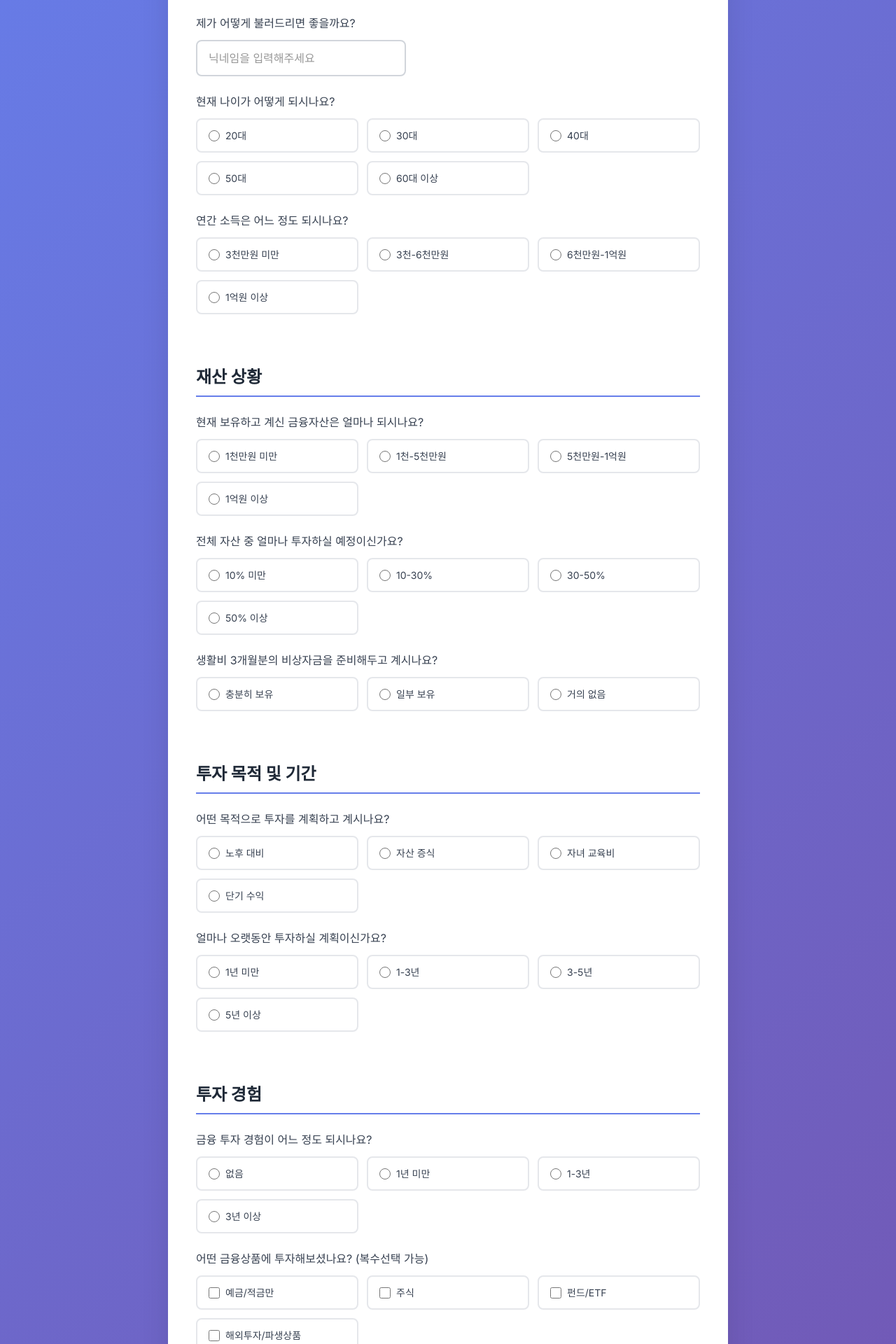
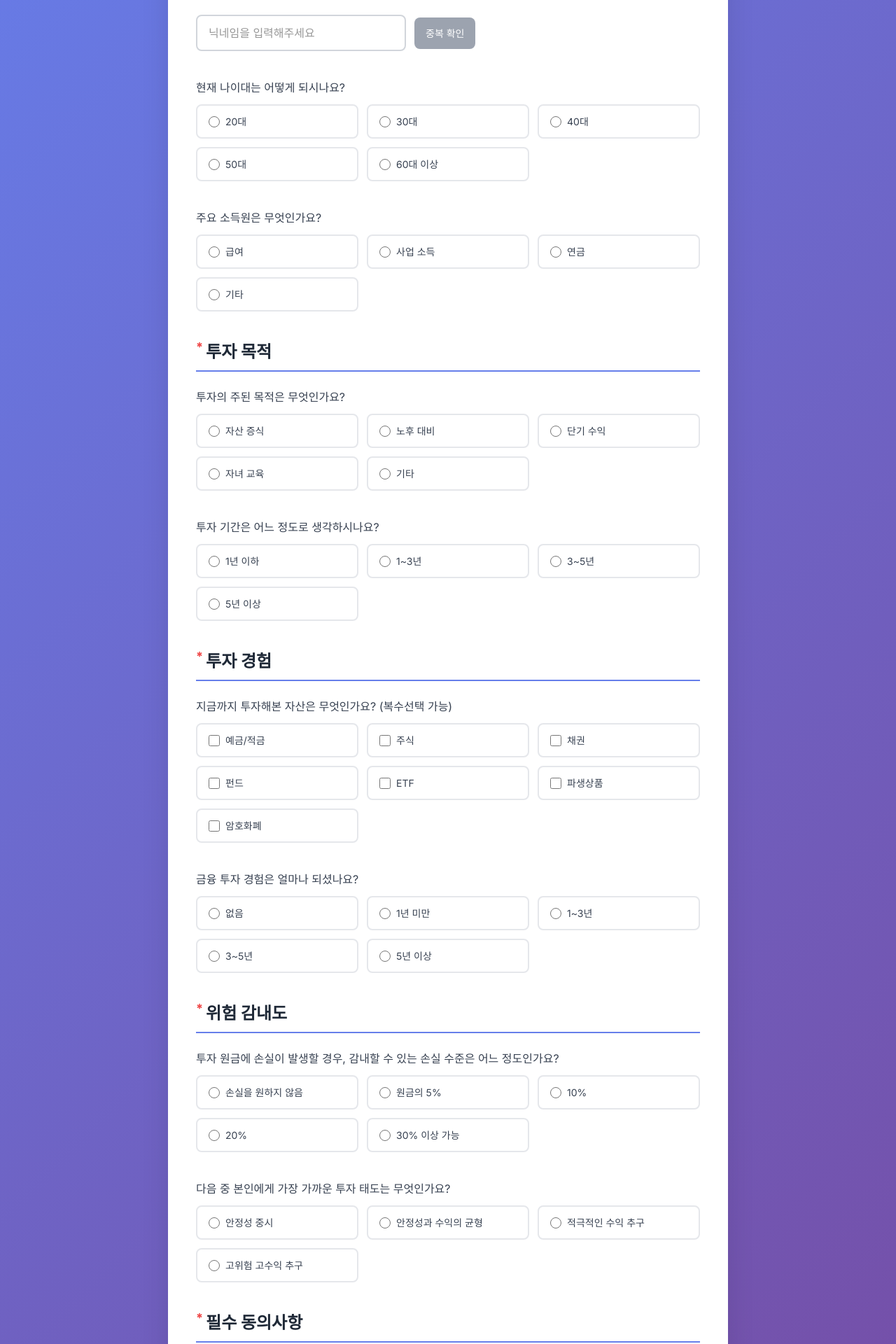
Before and after one commit to llcodingll/rebra, a React (Vite) app in the folder frontend/: page /signup in a window 1280 px wide. Shown: the part 300-2220 px from the top of the page at 70% size. Built offline with nearby package versions, Linux system fonts and the light colour scheme; a web font is replaced by a local one.

Commit message:
style: 회원가입 설문 UI 2차 수정

```diff
--- a/frontend/src/pages/signup/SignupPage.module.css
+++ b/frontend/src/pages/signup/SignupPage.module.css
@@ -40,8 +40,6 @@
 .submitSection {
   text-align: center;
   margin-top: 40px;
-  padding-top: 32px;
-  border-top: 1px solid #e5e7eb;
 }
 
 .submitButton {
--- a/frontend/src/pages/signup/SignupPage.tsx
+++ b/frontend/src/pages/signup/SignupPage.tsx
@@ -7,18 +7,13 @@ import SurveyTextInput from '../../widget/survey/SurveyTextInput';
 import AgreementCheckboxes from '../../widget/survey/AgreementCheckboxes';
 import {
   ageOptions,
-  incomeOptions,
-  assetOptions,
-  investmentRatioOptions,
-  emergencyOptions,
+  incomeSourceOptions,
   purposeOptions,
   periodOptions,
   experienceOptions,
   productOptions,
   maxLossOptions,
   styleOptions,
-  declineOptions,
-  liquidityOptions,
   agreements,
 } from './surveyOptions';
 import styles from './SignupPage.module.css';
@@ -26,44 +21,38 @@ import styles from './SignupPage.module.css';
 interface SurveyData {
   nickname: string;
   age: string;
-  income: string;
-  assets: string;
-  investmentRatio: string;
-  emergency: string;
+  incomeSource: string;
   purpose: string;
   period: string;
   experience: string;
   products: string[];
   maxLoss: string;
   style: string;
-  decline: string;
-  liquidity: string;
   riskAwareness: boolean;
   resultAgreement: boolean;
   decisionConfirmation: boolean;
 }
+
+type DuplicateCheckStatus = 'none' | 'checking' | 'available' | 'unavailable';
 
 export default function SignupPage() {
   const navigate = useNavigate();
   const [surveyData, setSurveyData] = useState<SurveyData>({
     nickname: '',
     age: '',
-    income: '',
-    assets: '',
-    investmentRatio: '',
-    emergency: '',
+    incomeSource: '',
     purpose: '',
     period: '',
     experience: '',
     products: [],
     maxLoss: '',
     style: '',
-    decline: '',
-    liquidity: '',
     riskAwareness: false,
     resultAgreement: false,
     decisionConfirmation: false,
   });
+
+  const [duplicateCheckStatus, setDuplicateCheckStatus] = useState<DuplicateCheckStatus>('none');
 
   const handleInputChange = (field: keyof SurveyData, value: string | boolean) => {
     setSurveyData((prev) => ({ ...prev, [field]: value }));
@@ -86,22 +75,40 @@ export default function SignupPage() {
     navigate('/dashboard');
   };
 
+  const handleNicknameChange = (value: string) => {
+    handleInputChange('nickname', value);
+    if (duplicateCheckStatus !== 'none') {
+      setDuplicateCheckStatus('none');
+    }
+  };
+
+  const handleDuplicateCheck = async () => {
+    if (!surveyData.nickname) return;
+
+    setDuplicateCheckStatus('checking');
+
+    // 시뮬레이션: 실제로는 API 호출
+    await new Promise((resolve) => setTimeout(resolve, 1000));
+
+    // 간단한 시뮬레이션: 'admin', 'test' 닉네임은 중복으로 처리
+    const unavailableNicknames = ['admin', 'test', 'user'];
+    const isAvailable = !unavailableNicknames.includes(surveyData.nickname.toLowerCase());
+
+    setDuplicateCheckStatus(isAvailable ? 'available' : 'unavailable');
+  };
+
   const isFormValid = () => {
     return (
       surveyData.nickname &&
+      duplicateCheckStatus === 'available' &&
       surveyData.age &&
-      surveyData.income &&
-      surveyData.assets &&
-      surveyData.investmentRatio &&
-      surveyData.emergency &&
+      surveyData.incomeSource &&
       surveyData.purpose &&
       surveyData.period &&
       surveyData.experience &&
       surveyData.products.length > 0 &&
       surveyData.maxLoss &&
       surveyData.style &&
-      surveyData.decline &&
-      surveyData.liquidity &&
       surveyData.riskAwareness &&
       surveyData.resultAgreement &&
       surveyData.decisionConfirmation
@@ -117,63 +124,42 @@ export default function SignupPage() {
         </div>
 
         <form onSubmit={handleSubmit} className={styles.surveyForm}>
-          <SurveySection title='기본 정보'>
+          <SurveySection title='기본 정보' required={true}>
             <SurveyTextInput
-              label='제가 어떻게 불러드리면 좋을까요?'
+              label=''
               placeholder='닉네임을 입력해주세요'
               value={surveyData.nickname}
-              onChange={(value) => handleInputChange('nickname', value)}
+              onChange={handleNicknameChange}
+              showDuplicateCheck={true}
+              onDuplicateCheck={handleDuplicateCheck}
+              duplicateCheckStatus={duplicateCheckStatus}
             />
             <SurveyRadioQuestion
-              label='현재 나이가 어떻게 되시나요?'
+              label='현재 나이대는 어떻게 되시나요?'
               name='age'
               options={ageOptions}
               value={surveyData.age}
               onChange={(value) => handleInputChange('age', value)}
             />
             <SurveyRadioQuestion
-              label='연간 소득은 어느 정도 되시나요?'
-              name='income'
-              options={incomeOptions}
-              value={surveyData.income}
-              onChange={(value) => handleInputChange('income', value)}
+              label='주요 소득원은 무엇인가요?'
+              name='incomeSource'
+              options={incomeSourceOptions}
+              value={surveyData.incomeSource}
+              onChange={(value) => handleInputChange('incomeSource', value)}
             />
           </SurveySection>
 
-          <SurveySection title='재산 상황'>
+          <SurveySection title='투자 목적' required={true}>
             <SurveyRadioQuestion
-              label='현재 보유하고 계신 금융자산은 얼마나 되시나요?'
-              name='assets'
-              options={assetOptions}
-              value={surveyData.assets}
-              onChange={(value) => handleInputChange('assets', value)}
-            />
-            <SurveyRadioQuestion
-              label='전체 자산 중 얼마나 투자하실 예정이신가요?'
-              name='investmentRatio'
-              options={investmentRatioOptions}
-              value={surveyData.investmentRatio}
-              onChange={(value) => handleInputChange('investmentRatio', value)}
-            />
-            <SurveyRadioQuestion
-              label='생활비 3개월분의 비상자금을 준비해두고 계시나요?'
-              name='emergency'
-              options={emergencyOptions}
-              value={surveyData.emergency}
-              onChange={(value) => handleInputChange('emergency', value)}
-            />
-          </SurveySection>
-
-          <SurveySection title='투자 목적 및 기간'>
-            <SurveyRadioQuestion
-              label='어떤 목적으로 투자를 계획하고 계시나요?'
+              label='투자의 주된 목적은 무엇인가요?'
               name='purpose'
               options={purposeOptions}
               value={surveyData.purpose}
               onChange={(value) => handleInputChange('purpose', value)}
             />
             <SurveyRadioQuestion
-              label='얼마나 오랫동안 투자하실 계획이신가요?'
+              label='투자 기간은 어느 정도로 생각하시나요?'
               name='period'
               options={periodOptions}
               value={surveyData.period}
@@ -181,57 +167,40 @@ export default function SignupPage() {
             />
           </SurveySection>
 
-          <SurveySection title='투자 경험'>
+          <SurveySection title='투자 경험' required={true}>
+            <SurveyCheckboxQuestion
+              label='지금까지 투자해본 자산은 무엇인가요? (복수선택 가능)'
+              options={productOptions}
+              selectedValues={surveyData.products}
+              onChange={handleProductChange}
+            />
             <SurveyRadioQuestion
-              label='금융 투자 경험이 어느 정도 되시나요?'
+              label='금융 투자 경험은 얼마나 되셨나요?'
               name='experience'
               options={experienceOptions}
               value={surveyData.experience}
               onChange={(value) => handleInputChange('experience', value)}
             />
-            <SurveyCheckboxQuestion
-              label='어떤 금융상품에 투자해보셨나요? (복수선택 가능)'
-              options={productOptions}
-              selectedValues={surveyData.products}
-              onChange={handleProductChange}
-            />
           </SurveySection>
 
-          <SurveySection title='위험 감내도'>
+          <SurveySection title='위험 감내도' required={true}>
             <SurveyRadioQuestion
-              label='투자 시 최대 어느 정도의 손실까지 받아들이실 수 있나요?'
+              label='투자 원금에 손실이 발생할 경우, 감내할 수 있는 손실 수준은 어느 정도인가요?'
               name='maxLoss'
               options={maxLossOptions}
               value={surveyData.maxLoss}
               onChange={(value) => handleInputChange('maxLoss', value)}
             />
             <SurveyRadioQuestion
-              label='본인의 투자 성향을 어떻게 생각하시나요?'
+              label='다음 중 본인에게 가장 가까운 투자 태도는 무엇인가요?'
               name='style'
               options={styleOptions}
               value={surveyData.style}
               onChange={(value) => handleInputChange('style', value)}
             />
-            <SurveyRadioQuestion
-              label='만약 투자자산이 20% 하락한다면 어떻게 하시겠나요?'
-              name='decline'
-              options={declineOptions}
-              value={surveyData.decline}
-              onChange={(value) => handleInputChange('decline', value)}
-            />
           </SurveySection>
 
-          <SurveySection title='유동성'>
-            <SurveyRadioQuestion
-              label='투자 중에 갑자기 돈이 필요할 가능성이 어느 정도 되시나요?'
-              name='liquidity'
-              options={liquidityOptions}
-              value={surveyData.liquidity}
-              onChange={(value) => handleInputChange('liquidity', value)}
-            />
-          </SurveySection>
-
-          <SurveySection title='필수 동의사항'>
+          <SurveySection title='필수 동의사항' required={true}>
             <AgreementCheckboxes
               agreements={agreements}
               values={{
@@ -244,7 +213,7 @@ export default function SignupPage() {
           </SurveySection>
 
           <div className={styles.submitSection}>
-            <button type='submit' className={styles.submitButton} disabled={false /*!isFormValid()*/}>
+            <button type='submit' className={styles.submitButton} disabled={!isFormValid()}>
               제출하기
             </button>
           </div>
--- a/frontend/src/pages/signup/surveyOptions.ts
+++ b/frontend/src/pages/signup/surveyOptions.ts
@@ -16,86 +16,59 @@ export const ageOptions: Option[] = [
   { value: '60s', label: '60대 이상' },
 ];
 
-export const incomeOptions: Option[] = [
-  { value: 'under30', label: '3천만원 미만' },
-  { value: '30to60', label: '3천-6천만원' },
-  { value: '60to100', label: '6천만원-1억원' },
-  { value: 'over100', label: '1억원 이상' },
-];
-
-export const assetOptions: Option[] = [
-  { value: 'under10', label: '1천만원 미만' },
-  { value: '10to50', label: '1천-5천만원' },
-  { value: '50to100', label: '5천만원-1억원' },
-  { value: 'over100', label: '1억원 이상' },
-];
-
-export const investmentRatioOptions: Option[] = [
-  { value: 'under10', label: '10% 미만' },
-  { value: '10to30', label: '10-30%' },
-  { value: '30to50', label: '30-50%' },
-  { value: 'over50', label: '50% 이상' },
-];
-
-export const emergencyOptions: Option[] = [
-  { value: 'sufficient', label: '충분히 보유' },
-  { value: 'partial', label: '일부 보유' },
-  { value: 'minimal', label: '거의 없음' },
+export const incomeSourceOptions: Option[] = [
+  { value: 'salary', label: '급여' },
+  { value: 'business', label: '사업 소득' },
+  { value: 'pension', label: '연금' },
+  { value: 'other', label: '기타' },
 ];
 
 export const purposeOptions: Option[] = [
+  { value: 'wealth', label: '자산 증식' },
   { value: 'retirement', label: '노후 대비' },
-  { value: 'wealth', label: '자산 증식' },
-  { value: 'education', label: '자녀 교육비' },
   { value: 'shortTerm', label: '단기 수익' },
+  { value: 'education', label: '자녀 교육' },
+  { value: 'other', label: '기타' },
 ];
 
 export const periodOptions: Option[] = [
-  { value: 'under1', label: '1년 미만' },
-  { value: '1to3', label: '1-3년' },
-  { value: '3to5', label: '3-5년' },
+  { value: 'under1', label: '1년 이하' },
+  { value: '1to3', label: '1~3년' },
+  { value: '3to5', label: '3~5년' },
   { value: 'over5', label: '5년 이상' },
 ];
 
 export const experienceOptions: Option[] = [
   { value: 'none', label: '없음' },
   { value: 'under1', label: '1년 미만' },
-  { value: '1to3', label: '1-3년' },
-  { value: 'over3', label: '3년 이상' },
+  { value: '1to3', label: '1~3년' },
+  { value: '3to5', label: '3~5년' },
+  { value: 'over5', label: '5년 이상' },
 ];
 
 export const productOptions: Option[] = [
-  { value: 'deposit', label: '예금/적금만' },
+  { value: 'deposit', label: '예금/적금' },
   { value: 'stock', label: '주식' },
-  { value: 'fund', label: '펀드/ETF' },
-  { value: 'derivatives', label: '해외투자/파생상품' },
+  { value: 'bond', label: '채권' },
+  { value: 'fund', label: '펀드' },
+  { value: 'etf', label: 'ETF' },
+  { value: 'derivatives', label: '파생상품' },
+  { value: 'crypto', label: '암호화폐' },
 ];
 
 export const maxLossOptions: Option[] = [
-  { value: 'none', label: '손실 절대 불가' },
-  { value: 'under5', label: '5% 이하' },
-  { value: 'under10', label: '10% 이하' },
-  { value: 'over20', label: '20% 이상' },
+  { value: 'none', label: '손실을 원하지 않음' },
+  { value: 'under5', label: '원금의 5%' },
+  { value: 'under10', label: '10%' },
+  { value: 'under20', label: '20%' },
+  { value: 'over30', label: '30% 이상 가능' },
 ];
 
 export const styleOptions: Option[] = [
-  { value: 'safe', label: '원금보장 최우선' },
   { value: 'stable', label: '안정성 중시' },
-  { value: 'balanced', label: '균형 추구' },
-  { value: 'aggressive', label: '적극적 수익 추구' },
-];
-
-export const declineOptions: Option[] = [
-  { value: 'sell', label: '즉시 매도' },
-  { value: 'partialSell', label: '일부 매도' },
-  { value: 'hold', label: '유지 관망' },
-  { value: 'buy', label: '추가 매수' },
-];
-
-export const liquidityOptions: Option[] = [
-  { value: 'rare', label: '거의 없음' },
-  { value: 'sometimes', label: '가끔 있음' },
-  { value: 'often', label: '자주 있음' },
+  { value: 'balanced', label: '안정성과 수익의 균형' },
+  { value: 'aggressive', label: '적극적인 수익 추구' },
+  { value: 'highRisk', label: '고위험 고수익 추구' },
 ];
 
 export const agreements: Agreement[] = [
--- a/frontend/src/widget/survey/Survey.module.css
+++ b/frontend/src/widget/survey/Survey.module.css
@@ -1,7 +1,6 @@
 /* Survey Common Styles */
 .section {
   margin-bottom: 40px;
-  padding-bottom: 32px;
 }
 
 .section:last-of-type {
@@ -19,7 +18,7 @@
 }
 
 .question {
-  margin-bottom: 24px;
+  margin-bottom: 40px;
 }
 
 .question:last-child {
@@ -34,8 +33,23 @@
   margin-bottom: 12px;
 }
 
+.required {
+  color: #ef4444;
+  margin-right: 4px;
+  font-size: 18px;
+  font-weight: 700;
+  vertical-align: super;
+  line-height: 0;
+}
+
+.inputGroup {
+  display: flex;
+  gap: 12px;
+  align-items: center;
+}
+
 .textInput {
-  width: 100%;
+  flex: 1;
   max-width: 300px;
   padding: 12px 16px;
   border: 2px solid #d1d5db;
@@ -47,6 +61,42 @@
 .textInput:focus {
   outline: none;
   border-color: #667eea;
+}
+
+.duplicateCheckButton {
+  padding: 12px 16px;
+  background: #667eea;
+  color: white;
+  border: none;
+  border-radius: 8px;
+  font-size: 14px;
+  font-weight: 500;
+  cursor: pointer;
+  transition: background-color 0.2s ease;
+  white-space: nowrap;
+}
+
+.duplicateCheckButton:hover:not(:disabled) {
+  background: #5a67d8;
+}
+
+.duplicateCheckButton:disabled {
+  background: #9ca3af;
+  cursor: not-allowed;
+}
+
+.statusMessage {
+  margin-top: 8px;
+  font-size: 14px;
+  font-weight: 500;
+}
+
+.available {
+  color: #059669;
+}
+
+.unavailable {
+  color: #dc2626;
 }
 
 .options {
@@ -76,16 +126,16 @@
   background: #f8faff;
 }
 
-.radioLabel:has(input[type="radio"]:checked),
-.checkboxLabel:has(input[type="checkbox"]:checked) {
+.radioLabel:has(input[type='radio']:checked),
+.checkboxLabel:has(input[type='checkbox']:checked) {
   border-color: #667eea;
   background: linear-gradient(135deg, #667eea10, #764ba210);
   color: #667eea;
   font-weight: 500;
 }
 
-.radioLabel input[type="radio"],
-.checkboxLabel input[type="checkbox"] {
+.radioLabel input[type='radio'],
+.checkboxLabel input[type='checkbox'] {
   accent-color: #667eea;
   margin: 0;
   width: 16px;
@@ -118,14 +168,14 @@
   background: #f8faff;
 }
 
-.agreementLabel:has(input[type="checkbox"]:checked) {
+.agreementLabel:has(input[type='checkbox']:checked) {
   border-color: #667eea;
   background: linear-gradient(135deg, #667eea10, #764ba210);
   color: #667eea;
   font-weight: 500;
 }
 
-.agreementLabel input[type="checkbox"] {
+.agreementLabel input[type='checkbox'] {
   accent-color: #667eea;
   margin: 0;
   width: 16px;
--- a/frontend/src/widget/survey/SurveyCheckboxQuestion.tsx
+++ b/frontend/src/widget/survey/SurveyCheckboxQuestion.tsx
@@ -10,17 +10,22 @@ interface SurveyCheckboxQuestionProps {
   options: Option[];
   selectedValues: string[];
   onChange: (value: string, checked: boolean) => void;
+  required?: boolean;
 }
 
 export default function SurveyCheckboxQuestion({
   label,
   options,
   selectedValues,
-  onChange
+  onChange,
+  required = false
 }: SurveyCheckboxQuestionProps) {
   return (
     <div className={styles.question}>
-      <label className={styles.questionLabel}>{label}</label>
+      <label className={styles.questionLabel}>
+        {label}
+        {required && <span className={styles.required}>*</span>}
+      </label>
       <div className={styles.options}>
         {options.map((option) => (
           <label key={option.value} className={styles.checkboxLabel}>
--- a/frontend/src/widget/survey/SurveyRadioQuestion.tsx
+++ b/frontend/src/widget/survey/SurveyRadioQuestion.tsx
@@ -11,6 +11,7 @@ interface SurveyRadioQuestionProps {
   options: Option[];
   value: string;
   onChange: (value: string) => void;
+  required?: boolean;
 }
 
 export default function SurveyRadioQuestion({
@@ -18,11 +19,15 @@ export default function SurveyRadioQuestion({
   name,
   options,
   value,
-  onChange
+  onChange,
+  required = false
 }: SurveyRadioQuestionProps) {
   return (
     <div className={styles.question}>
-      <label className={styles.questionLabel}>{label}</label>
+      <label className={styles.questionLabel}>
+        {label}
+        {required && <span className={styles.required}>*</span>}
+      </label>
       <div className={styles.options}>
         {options.map((option) => (
           <label key={option.value} className={styles.radioLabel}>
--- a/frontend/src/widget/survey/SurveySection.tsx
+++ b/frontend/src/widget/survey/SurveySection.tsx
@@ -4,12 +4,16 @@ import styles from './Survey.module.css';
 interface SurveySectionProps {
   title: string;
   children: ReactNode;
+  required?: boolean;
 }
 
-export default function SurveySection({ title, children }: SurveySectionProps) {
+export default function SurveySection({ title, children, required = false }: SurveySectionProps) {
   return (
     <div className={styles.section}>
-      <h2 className={styles.sectionTitle}>{title}</h2>
+      <h2 className={styles.sectionTitle}>
+        {required && <span className={styles.required}>*</span>}
+        {title}
+      </h2>
       {children}
     </div>
   );
--- a/frontend/src/widget/survey/SurveyTextInput.tsx
+++ b/frontend/src/widget/survey/SurveyTextInput.tsx
@@ -5,17 +5,29 @@ interface SurveyTextInputProps {
   placeholder: string;
   value: string;
   onChange: (value: string) => void;
+  required?: boolean;
+  showDuplicateCheck?: boolean;
+  onDuplicateCheck?: () => void;
+  duplicateCheckStatus?: 'none' | 'checking' | 'available' | 'unavailable';
 }
 
 export default function SurveyTextInput({
   label,
   placeholder,
   value,
-  onChange
+  onChange,
+  required = false,
+  showDuplicateCheck = false,
+  onDuplicateCheck,
+  duplicateCheckStatus = 'none'
 }: SurveyTextInputProps) {
   return (
     <div className={styles.question}>
-      <label className={styles.questionLabel}>{label}</label>
+      <label className={styles.questionLabel}>
+        {label}
+        {required && <span className={styles.required}>*</span>}
+      </label>
+      <div className={styles.inputGroup}>
         <input
           type='text'
           value={value}
@@ -23,6 +35,27 @@ export default function SurveyTextInput({
           placeholder={placeholder}
           className={styles.textInput}
         />
+        {showDuplicateCheck && (
+          <button
+            type="button"
+            onClick={onDuplicateCheck}
+            className={styles.duplicateCheckButton}
+            disabled={!value || duplicateCheckStatus === 'checking'}
+          >
+            {duplicateCheckStatus === 'checking' ? '확인 중...' : '중복 확인'}
+          </button>
+        )}
+      </div>
+      {duplicateCheckStatus === 'available' && (
+        <div className={styles.statusMessage + ' ' + styles.available}>
+          사용 가능한 닉네임입니다.
+        </div>
+      )}
+      {duplicateCheckStatus === 'unavailable' && (
+        <div className={styles.statusMessage + ' ' + styles.unavailable}>
+          이미 사용 중인 닉네임입니다.
+        </div>
+      )}
     </div>
   );
 }
```
Lines whose indentation alone changed are shown as unchanged.
